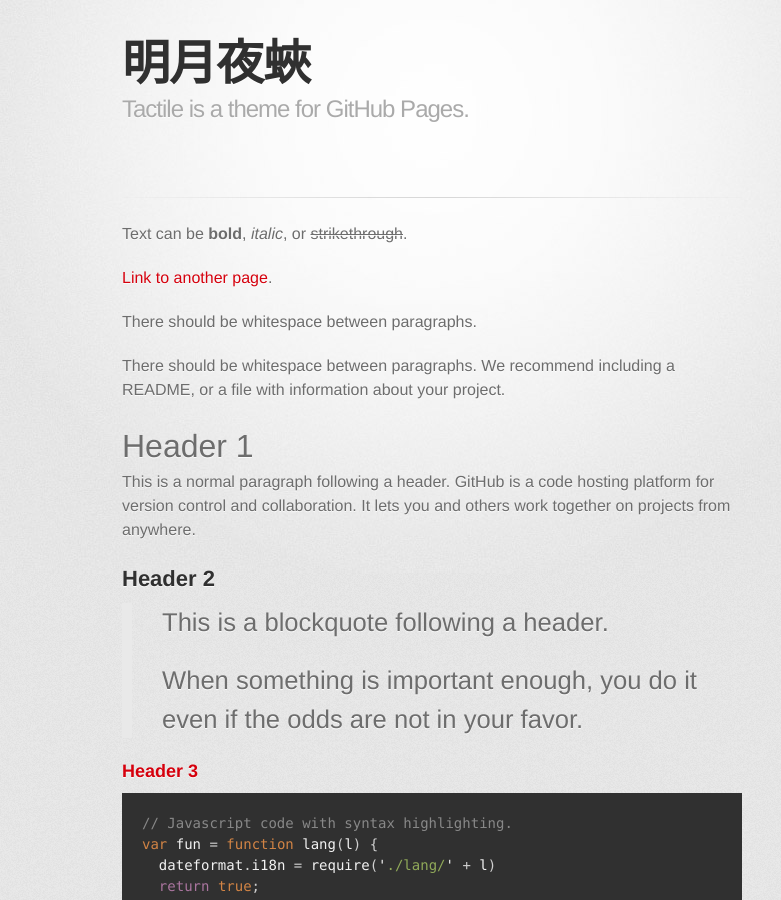
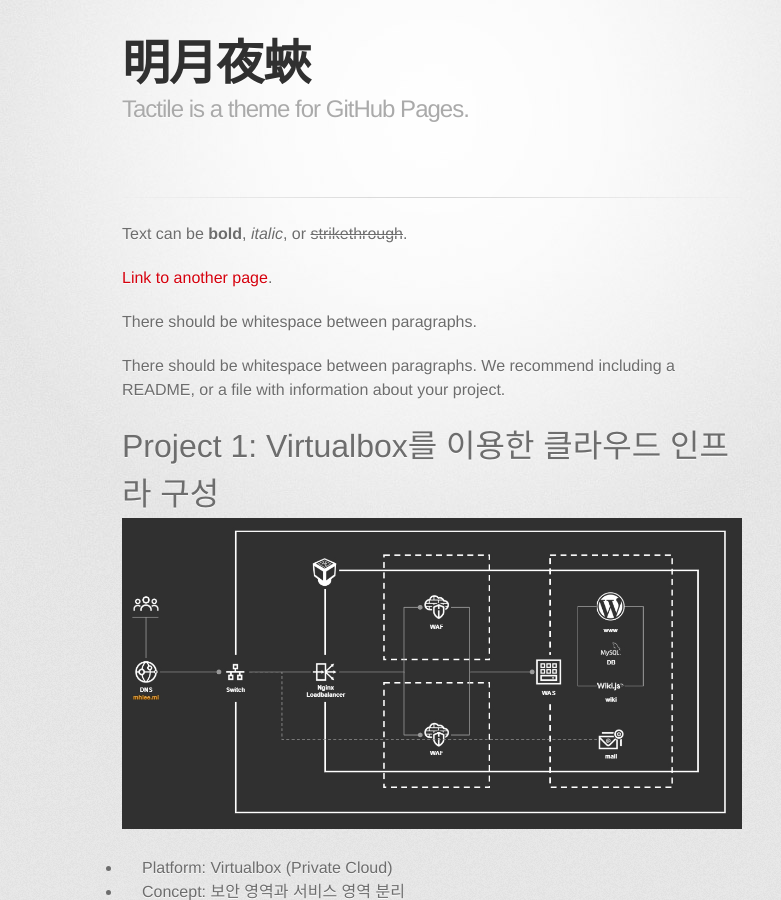
Before and after one commit to m3yh/m3yh.github.io, a Jekyll site: the page built from index.md, in a window 1280 px wide and 900 px high. Shown: the whole window, without its empty margins (208-989 px from the left). Built offline with Jekyll 4.4.1, drawn with Linux system fonts in a browser that asks for light colours; some web fonts are replaced.

Commit message:
infra_project1_0717

```diff
--- a/index.md
+++ b/index.md
@@ -10,9 +10,11 @@ There should be whitespace between paragraphs.
 
 There should be whitespace between paragraphs. We recommend including a README, or a file with information about your project.
 
-# Header 1
+# Project 1: Virtualbox를 이용한 클라우드 인프라 구성
 
-This is a normal paragraph following a header. GitHub is a code hosting platform for version control and collaboration. It lets you and others work together on projects from anywhere.
+![project1_network_diagram.jpg](./assets/network/architecture/project1_network_diagram.jpg)
+- Platform: Virtualbox (Private Cloud)
+- Concept: 보안 영역과 서비스 영역 분리
 
 ## Header 2
 
```
Also changed, not shown: assets/network/architecture/project1_network_diagram.jpg (added).
